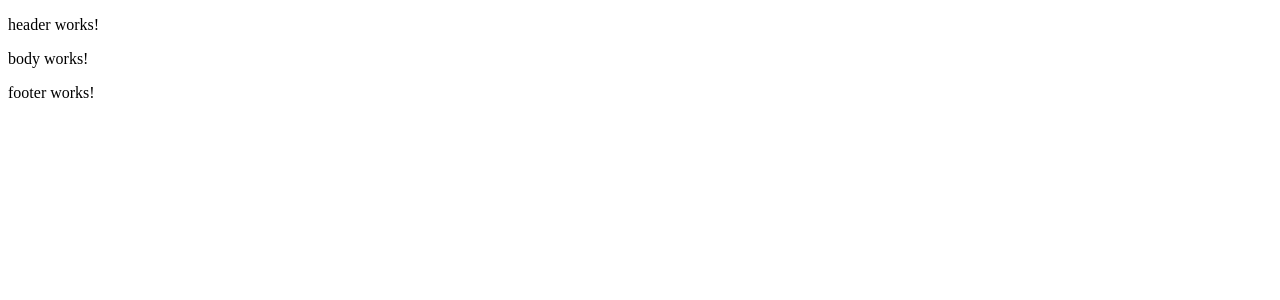
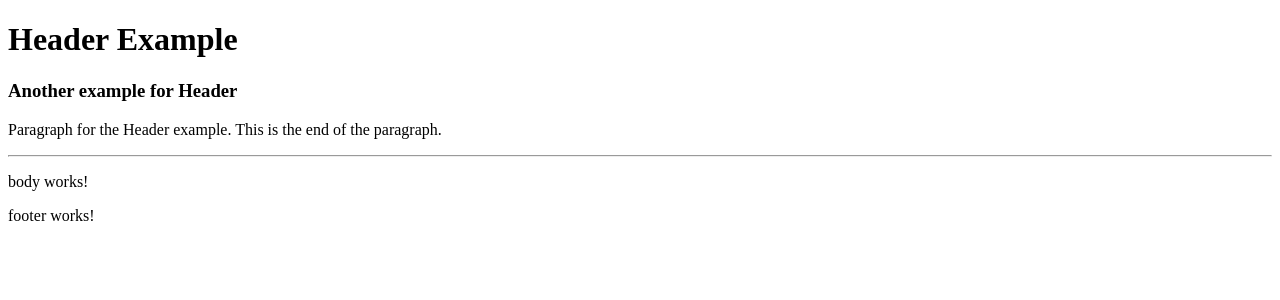
Before and after one commit to IvannaGotsova/Angular, an Angular app in the folder first-example/: page / in a window 1280 px wide. Shown: the top 300 px of the page. Built offline with nearby package versions, Linux system fonts and the light colour scheme.

Commit message:
Added some tags to the Header

```diff
--- a/first-example/src/app/components/header/header.component.html
+++ b/first-example/src/app/components/header/header.component.html
@@ -1 +1,4 @@
-<p>header works!</p>
+<h1>Header Example</h1>
+<h3>Another example for Header</h3>
+<p>Paragraph for the Header example. This is the end of the paragraph.</p>
+<hr>
```
